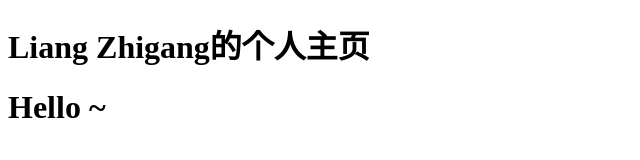
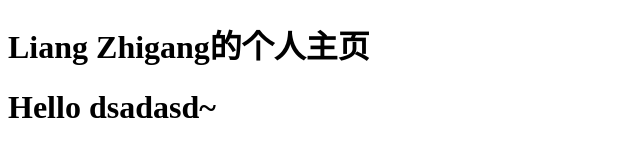
Before and after one commit to LiangzgJlu/liangzg.github.io, a plain HTML site: page index.html in a window 1280 px wide. Shown: the whole page, without its empty margins (0-640 px from the left). Drawn offline with Linux system fonts and the light colour scheme.

Commit message:
Update index.html

```diff
--- a/index.html
+++ b/index.html
@@ -6,6 +6,6 @@
 </head>
 <body>
     <h1>Liang Zhigang的个人主页</h1>
-    <h1>Hello ~</h1>
+    <h1>Hello dsadasd~</h1>
 </body>
 </html>
```
